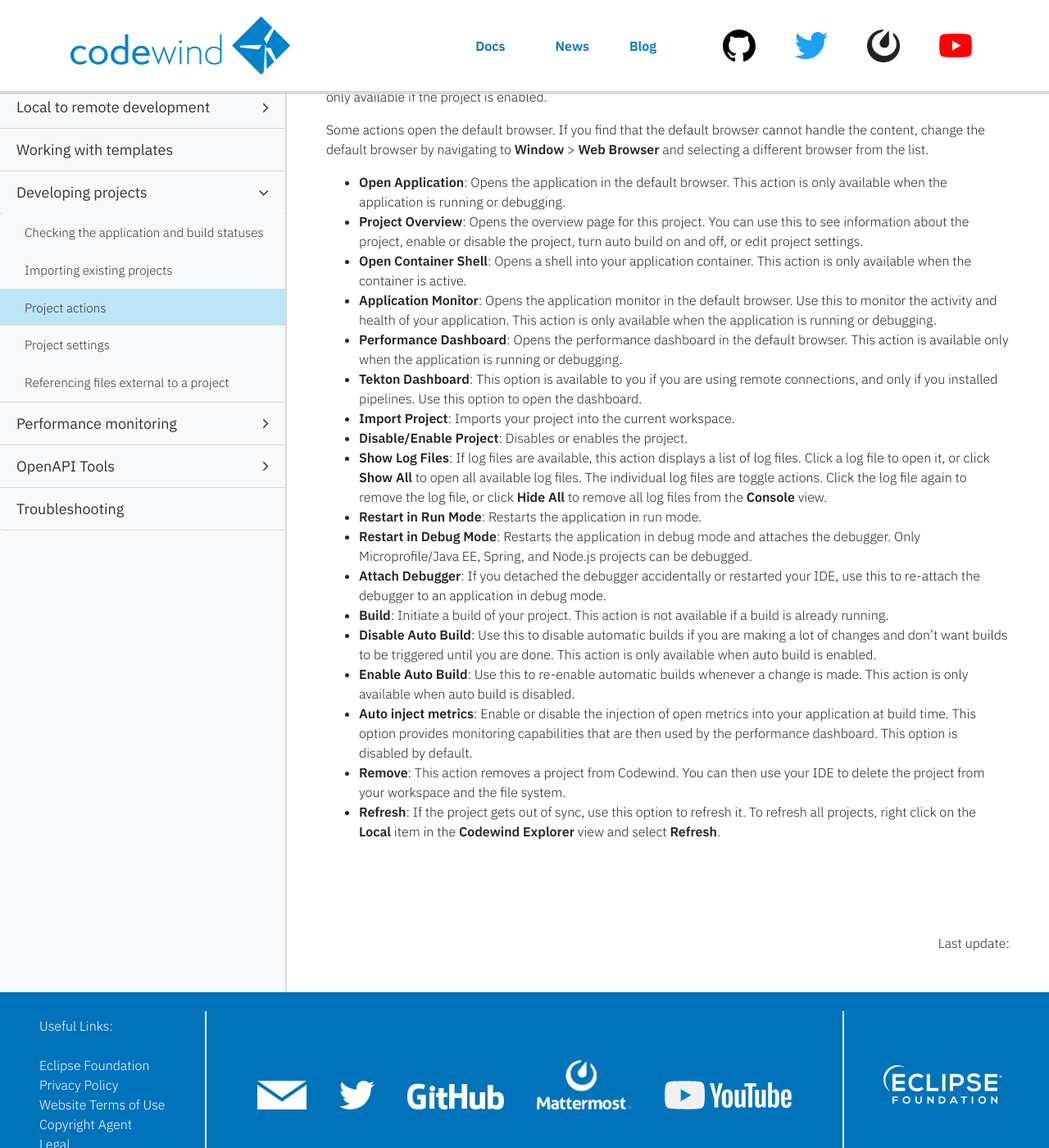
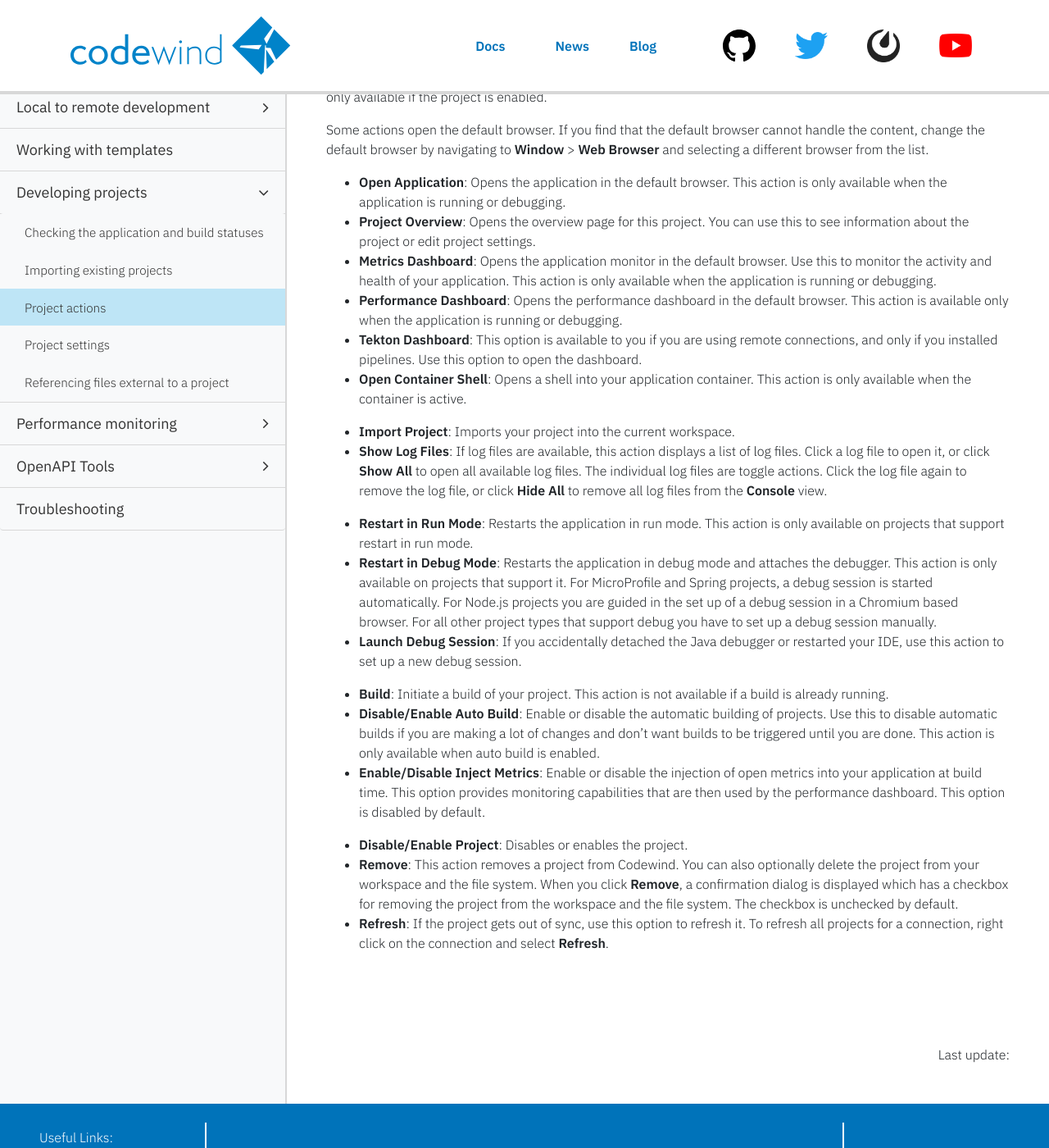
Before and after one commit to eclipse-archived/codewind-docs, a Jekyll site: the page built from docs/_documentations/project-actions.md, in a window 1280 px wide and 1400 px high, scrolled down 222 px. Shown: the whole window at 82% size. Built offline with Jekyll 4.4.1, drawn with Linux system fonts in a browser that asks for light colours; nearby versions of some CDN libraries; comment, search, counter and statistics services are not loaded.

Commit message:
Review comments
Signed-off-by: micgibso <MICGIBSO@uk.ibm.com>

```diff
--- a/docs/_documentations/project-actions.md
+++ b/docs/_documentations/project-actions.md
@@ -17,20 +17,23 @@ The following actions are available by right clicking on the project in the **Co
 Some actions open the default browser. If you find that the default browser cannot handle the content, change the default browser by navigating to **Window** > **Web Browser** and selecting a different browser from the list.
 
 - **Open Application**: Opens the application in the default browser. This action is only available when the application is running or debugging.
-- **Project Overview**: Opens the overview page for this project. You can use this to see information about the project, enable or disable the project, turn auto build on and off, or edit project settings.
-- **Open Container Shell**: Opens a shell into your application container. This action is only available when the container is active.
-- **Application Monitor**: Opens the application monitor in the default browser. Use this to monitor the activity and health of your application. This action is only available when the application is running or debugging.
+- **Project Overview**: Opens the overview page for this project. You can use this to see information about the project or edit project settings.
+- **Metrics Dashboard**: Opens the application monitor in the default browser. Use this to monitor the activity and health of your application. This action is only available when the application is running or debugging.
 - **Performance Dashboard**: Opens the performance dashboard in the default browser. This action is available only when the application is running or debugging.
 - **Tekton Dashboard**: This option is available to you if you are using remote connections, and only if you installed pipelines. Use this option to open the dashboard.
+- **Open Container Shell**: Opens a shell into your application container. This action is only available when the container is active.
+
 - **Import Project**: Imports your project into the current workspace.
+- **Show Log Files**: If log files are available, this action displays a list of log files. Click a log file to open it, or click **Show All** to open all available log files. The individual log files are toggle actions. Click the log file again to remove the log file, or click **Hide All** to remove all log files from the **Console** view.
+
+- **Restart in Run Mode**: Restarts the application in run mode. This action is only available on projects that support restart in run mode.
+- **Restart in Debug Mode**: Restarts the application in debug mode and attaches the debugger. This action is only available on projects that support it. For MicroProfile and Spring projects, a debug session is started automatically. For Node.js projects you are guided in the set up of a debug session in a Chromium based browser. For all other project types that support debug you have to set up a debug session manually.
+- **Launch Debug Session**: If you accidentally detached the Java debugger or restarted your IDE, use this action to set up a new debug session.
+
+- **Build**: Initiate a build of your project. This action is not available if a build is already running.
+- **Disable/Enable Auto Build**: Enable or disable the automatic building of projects. Use this to disable automatic builds if you are making a lot of changes and don't want builds to be triggered until you are done. This action is only available when auto build is enabled.
+- **Enable/Disable Inject Metrics**: Enable or disable the injection of open metrics into your application at build time. This option provides monitoring capabilities that are then used by the performance dashboard. This option is disabled by default.
+
 - **Disable/Enable Project**: Disables or enables the project.
-- **Show Log Files**: If log files are available, this action displays a list of log files. Click a log file to open it, or click **Show All** to open all available log files. The individual log files are toggle actions. Click the log file again to remove the log file, or click **Hide All** to remove all log files from the **Console** view.
-- **Restart in Run Mode**: Restarts the application in run mode.
-- **Restart in Debug Mode**: Restarts the application in debug mode and attaches the debugger. Only Microprofile/Java EE, Spring, and Node.js projects can be debugged.
-- **Attach Debugger**: If you detached the debugger accidentally or restarted your IDE, use this to re-attach the debugger to an application in debug mode.
-- **Build**: Initiate a build of your project. This action is not available if a build is already running.
-- **Disable Auto Build**: Use this to disable automatic builds if you are making a lot of changes and don't want builds to be triggered until you are done. This action is only available when auto build is enabled.
-- **Enable Auto Build**: Use this to re-enable automatic builds whenever a change is made. This action is only available when auto build is disabled.
-- **Auto inject metrics**: Enable or disable the injection of open metrics into your application at build time. This option provides monitoring capabilities that are then used by the performance dashboard. This option is disabled by default.
-- **Remove**: This action removes a project from Codewind. You can then use your IDE to delete the project from your workspace and the file system.
-- **Refresh**: If the project gets out of sync, use this option to refresh it. To refresh all projects, right click on the **Local** item in the **Codewind Explorer** view and select **Refresh**.
+- **Remove**: This action removes a project from Codewind. You can also optionally delete the project from your workspace and the file system. When you click **Remove**, a confirmation dialog is displayed which has a checkbox for removing the project from the workspace and the file system. The checkbox is unchecked by default.
+- **Refresh**: If the project gets out of sync, use this option to refresh it. To refresh all projects for a connection, right click on the connection and select **Refresh**.
```
